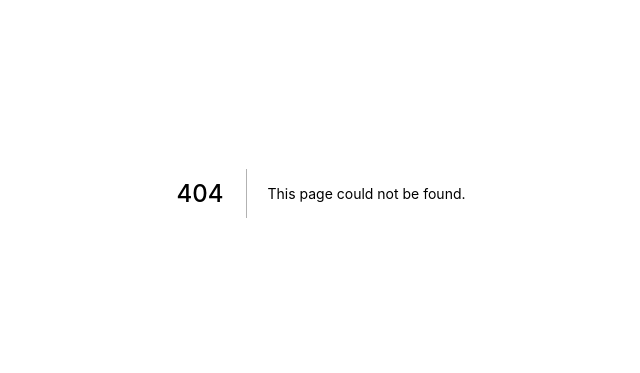
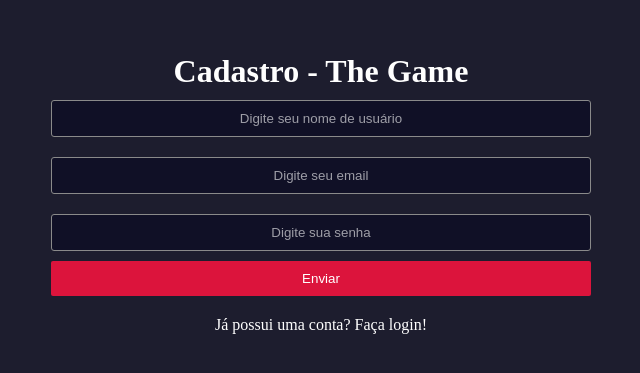
Before and after one commit to Victor-Palha/Card-Game-TS, a Next.js app in the folder frontend/: page /signup in a window 1280 px wide. Before the commit this address had no page. Shown: the part 207-580 px from the top of the page, without its empty margins (319-959 px from the left). Built offline with nearby package versions, Linux system fonts and the light colour scheme.

Commit message:
create contexts and signup screen

```diff
--- a/frontend/src/components/ui/Input/styles.module.scss
+++ b/frontend/src/components/ui/Input/styles.module.scss
@@ -1,4 +1,5 @@
 .input{
+    text-align: center;
     padding: 10px;
     border: 0;
     border-radius: 3px;
@@ -7,5 +8,5 @@
     border: 1px solid var(--grey);
 }
 .input::placeholder{
-    color: #FFFF;
+    color: rgba(255, 255, 255, 0.596);
 }
--- /dev/null
+++ b/frontend/src/contexts/AuthContext.tsx
@@ -0,0 +1,38 @@
+import { createContext, ReactNode, useState } from "react";
+
+type AuthContextData = {
+    user: UserProps;
+    isAuthenticated: boolean,
+    signIn: (credentials: SignInProps) => Promise<void>
+}
+
+type UserProps = {
+    id: string,
+    username: string,
+    email:string
+}
+
+type SignInProps = {
+    email: string,
+    password: string
+}
+
+type AuthProviderProps = {
+    children: ReactNode
+}
+export const AuthContext = createContext({} as AuthContextData)
+
+export function AuthProvider({children}: AuthProviderProps){
+
+    const [user, setUser] = useState<UserProps>()
+    const isAuthenticated = !!user
+
+    async function signIn(){
+        alert("Hello World")
+    }
+    return(
+        <AuthContext.Provider value={{user, isAuthenticated, signIn}}>
+            {children}
+        </AuthContext.Provider>
+    )
+}
--- a/frontend/src/pages/_app.tsx
+++ b/frontend/src/pages/_app.tsx
@@ -1,8 +1,13 @@
 import { AppProps } from "next/app"
 import '../../styles/globals.scss'
+import { AuthProvider } from "../contexts/AuthContext"
 
 function MyApp({ Component, pageProps }:AppProps) {
-  return <Component {...pageProps} />
+  return (
+    <AuthProvider>
+      <Component {...pageProps} />
+    </AuthProvider>
+  )
 }
 
 export default MyApp
--- /dev/null
+++ b/frontend/src/pages/signup/index.tsx
@@ -0,0 +1,33 @@
+import Head from 'next/head'
+import Link from 'next/link'
+// CSS
+import styles from '../../../styles/Home.module.scss'
+//Components
+import {Input} from '../../components/ui/Input'
+import {Button} from '../../components/ui/Button'
+
+export default function SignUp() {
+  return (
+    <>
+    <Head>
+      <title>
+        The Game - Cadastro!
+      </title>
+    </Head>
+    <div className={styles.conteiner}>
+      <h1>Cadastro - The Game</h1>
+      <div className={styles.login}>
+        <form>
+            <Input type='text' placeholder='Digite seu nome de usuário'/>
+            <Input type='email' placeholder='Digite seu email'/>
+            <Input type='password'placeholder='Digite sua senha'/>
+            <Button children='Enviar' type='submit' loading={false}/>
+        </form>
+      </div>
+      <Link href='/'>
+        <a className={styles.signUp}>Já possui uma conta? Faça login!</a>
+      </Link>
+    </div>
+    </>
+  )
+}
--- a/frontend/styles/Home.module.scss
+++ b/frontend/styles/Home.module.scss
@@ -6,8 +6,6 @@
   flex-direction: column;
   h1{
     color: var(--white);
-    margin-bottom: 10px;
-    text-shadow: -2px 5px 3px rgb(153, 151, 151);
   }
   .login{
     width: 600px;
```
Also changed, not shown: frontend/src/pages/index.tsx (+24 -3 lines).
